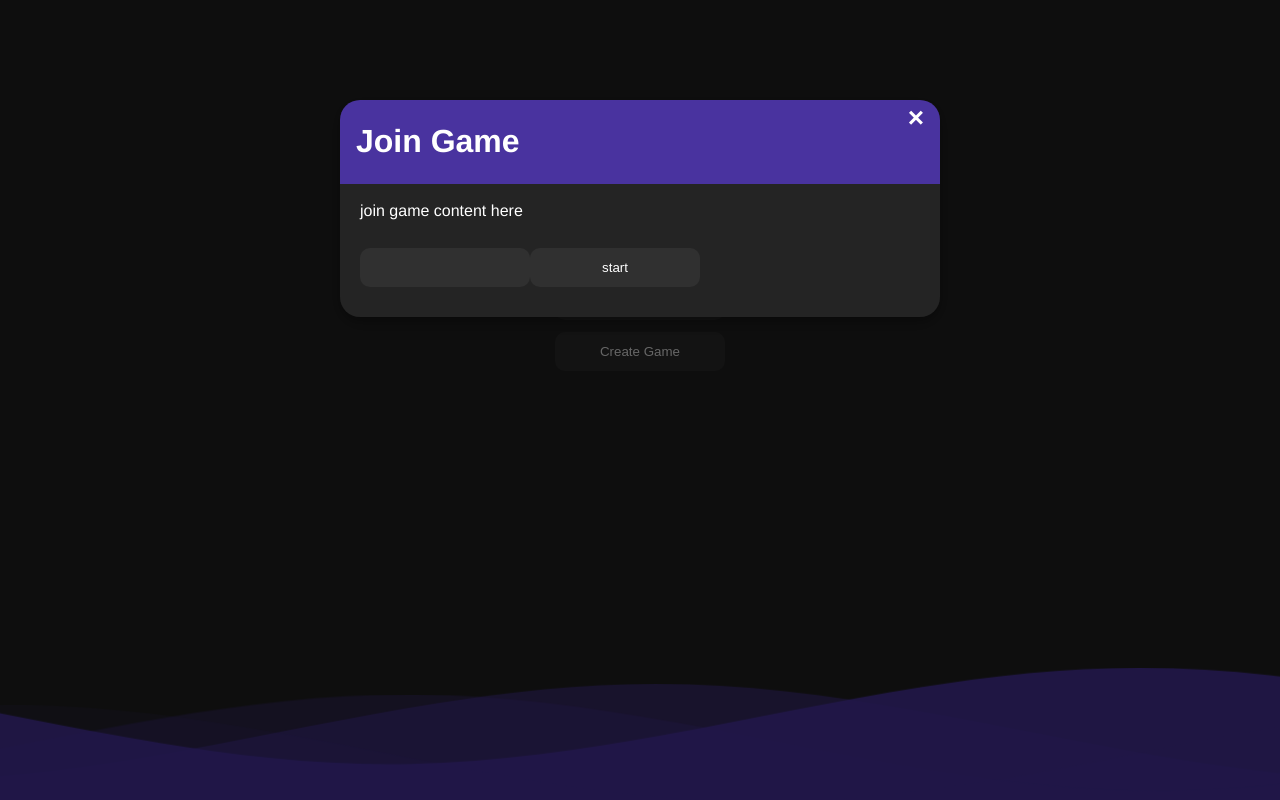
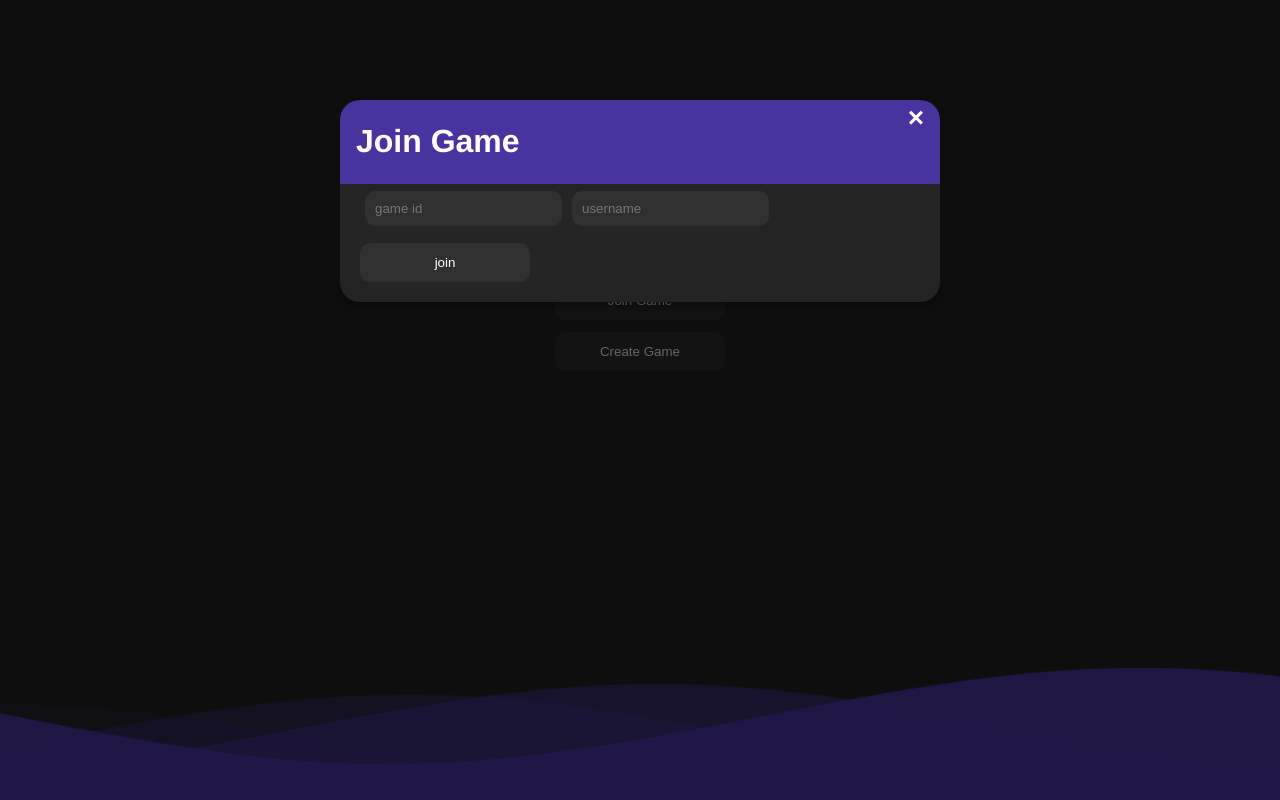
Before and after one commit to h0rzn/sink-ships, a Vue app: page / in a window 1280 px wide. Both pictures are taken after a click on the button "Join Game". Built offline with nearby package versions, Linux system fonts and the light colour scheme.

Commit message:
sourced out waves & added basic 'start-session'-window

```diff
--- a/src/components/HomeScreen.vue
+++ b/src/components/HomeScreen.vue
@@ -2,37 +2,11 @@
 <div v-if="!ingame" class="home-fullscreen">
   <div id="items">
     <h1 class="title">Battleships</h1>
-    <button class="action-button" @click="openModal">Join Game</button>
-    <button class="action-button" @click="openModal">Create Game</button>
-    <ModalWindow title="Join Game" ref="modal">
-      <p>join game content here</p>
-      <input id="gameid-input" />
-      <button class="action-button" @click="startGame">start</button>
-    </ModalWindow>
+    <button class="action-button" @click="openSessionWindow('join')">Join Game</button>
+    <button class="action-button" @click="openSessionWindow('create')">Create Game</button>
+    <StartSession ref="startSessionWin" :type="startType"/>
   </div>
-  <div class="waves-wrapper">
-    <svg
-      class="waves"
-      xmlns="http://www.w3.org/2000/svg"
-      xmlns:xlink="http://www.w3.org/1999/xlink"
-      viewBox="0 24 150 28"
-      preserveAspectRatio="none"
-      shape-rendering="auto"
-    >
-      <defs>
-        <path
-          id="gentle-wave"
-          d="M-160 44c30 0 58-18 88-18s 58 18 88 18 58-18 88-18 58 18 88 18 v44h-352z"
-        />
-      </defs>
-      <g class="parallax">
-        <use xlink:href="#gentle-wave" x="48" y="0" fill="rgba(84,58,183,0.9)" />
-        <use xlink:href="#gentle-wave" x="48" y="3" fill="rgba(84,58,183,0.5)" />
-        <use xlink:href="#gentle-wave" x="48" y="5" fill="rgba(84,58,183,0.3)" />
-        <use xlink:href="#gentle-wave" x="48" y="7" fill="rgba(84,58,183,0.1)" />
-      </g>
-    </svg>
-  </div>
+  <WavesContainer />
 </div>
 
 <div v-else id="game-wrapper" class="home-fullscreen">
@@ -45,17 +19,20 @@
 <script setup lang="ts">
 import { ref } from 'vue';
 import ShipGame from './game/ShipGame.vue';
-import ModalWindow from './base/ModalWindow.vue';
+import StartSession from './StartSession.vue';
+import WavesContainer from './base/WavesContainer.vue';
 
 const ingame = ref<boolean>(false);
-const modal = ref();
+const startSessionWin = ref();
+const startType = ref<string>("create");
 
 const startGame = () => {
   ingame.value = true;
 }
 
-const openModal = () => {
-  modal.value.open();
+const openSessionWindow = (type: string) => {
+  startType.value = type;
+  startSessionWin.value.open(type);
 }
 
 </script>
@@ -107,48 +84,4 @@ input:focus {
   background-color: rgba(84,58,183,0.9);
   color: #fff;
 }
-
-.waves-wrapper {
-  width: 100%;
-  height: 30%;
-  display: flex;
-  align-items: flex-end;
-  overflow: hidden;
-}
-
-.waves {
-  position: relative;
-  width: 100%;
-  margin-bottom: -7px; /*Fix for safari gap*/
-  min-height: 100px;
-  max-height: 150px;
-}
-/* Animation */
-.parallax > use {
-  animation: move-forever 25s cubic-bezier(0.55, 0.5, 0.45, 0.5) infinite;
-}
-.parallax > use:nth-child(1) {
-  animation-delay: -2s;
-  animation-duration: 7s;
-}
-.parallax > use:nth-child(2) {
-  animation-delay: -3s;
-  animation-duration: 10s;
-}
-.parallax > use:nth-child(3) {
-  animation-delay: -4s;
-  animation-duration: 13s;
-}
-.parallax > use:nth-child(4) {
-  animation-delay: -5s;
-  animation-duration: 20s;
-}
-@keyframes move-forever {
-  0% {
-    transform: translate3d(-90px, 0, 0);
-  }
-  100% {
-    transform: translate3d(85px, 0, 0);
-  }
-}
 </style>
--- /dev/null
+++ b/src/components/StartSession.vue
@@ -0,0 +1,54 @@
+<template>
+	<ModalWindow ref="modal" :title="getTitle()">
+
+		<div v-if="type === 'join'">
+			<input placeholder="game id" />
+			<input placeholder="username" />
+			<button class="action-button">join</button>
+		</div>
+
+		<div v-else>
+			<input placeholder="game name" />
+			<input placeholder="username" />
+			<button class="action-button">create</button>
+		</div>
+
+	</ModalWindow>
+</template>
+
+<script setup lang="ts">
+import { ref } from 'vue';
+import ModalWindow from './base/ModalWindow.vue';
+
+const props = defineProps({
+	type: { type: String, required: true }
+})
+
+const modal = ref();
+const startType = ref<string>();
+
+const open = (type: string) => {
+	startType.value = type;
+	console.log("open start session", startType.value)
+	modal.value.open();
+}
+
+
+const getTitle = (): string => {
+	return props.type.charAt(0).toUpperCase() + props.type.slice(1) + " Game";
+}
+
+defineExpose({open})
+
+</script>
+
+<style>
+input {
+	background-color: #303030;
+	border: none;
+	border-radius: 10px;
+	color: #fff;
+	padding: 10px;
+	margin: 5px;
+}
+</style>
--- a/src/components/base/ModalWindow.vue
+++ b/src/components/base/ModalWindow.vue
@@ -3,7 +3,7 @@
 		<div class="modal-content">
 			<div class="modal-header">
 				<span class="close" @click="close">&times;</span>
-				<h1>{{ title }}</h1>
+        <h1>{{ title }}</h1>
 			</div>
 			<div class="modal-body">
 				<slot />
@@ -126,5 +126,7 @@ defineExpose({
 	background-color: #242424;
 	color: #fff;
   padding-bottom: 20px;
+  display: flex;
+  flex-direction: column;
 }
 </style>
--- /dev/null
+++ b/src/components/base/WavesContainer.vue
@@ -0,0 +1,73 @@
+<template>
+	<div class="waves-wrapper">
+		<svg class="waves" xmlns="http://www.w3.org/2000/svg" xmlns:xlink="http://www.w3.org/1999/xlink"
+			viewBox="0 24 150 28" preserveAspectRatio="none" shape-rendering="auto">
+			<defs>
+				<path id="gentle-wave" d="M-160 44c30 0 58-18 88-18s 58 18 88 18 58-18 88-18 58 18 88 18 v44h-352z" />
+			</defs>
+			<g class="parallax">
+				<use xlink:href="#gentle-wave" x="48" y="0" fill="rgba(84,58,183,0.9)" />
+				<use xlink:href="#gentle-wave" x="48" y="3" fill="rgba(84,58,183,0.5)" />
+				<use xlink:href="#gentle-wave" x="48" y="5" fill="rgba(84,58,183,0.3)" />
+				<use xlink:href="#gentle-wave" x="48" y="7" fill="rgba(84,58,183,0.1)" />
+			</g>
+		</svg>
+	</div>
+</template>
+
+<script setup lang="ts">
+</script>
+
+<style>
+.waves-wrapper {
+	width: 100%;
+	height: 30%;
+	display: flex;
+	align-items: flex-end;
+	overflow: hidden;
+}
+
+.waves {
+	position: relative;
+	width: 100%;
+	margin-bottom: -7px;
+	/*Fix for safari gap*/
+	min-height: 100px;
+	max-height: 150px;
+}
+
+/* Animation */
+.parallax>use {
+	animation: move-forever 25s cubic-bezier(0.55, 0.5, 0.45, 0.5) infinite;
+}
+
+.parallax>use:nth-child(1) {
+	animation-delay: -2s;
+	animation-duration: 7s;
+}
+
+.parallax>use:nth-child(2) {
+	animation-delay: -3s;
+	animation-duration: 10s;
+}
+
+.parallax>use:nth-child(3) {
+	animation-delay: -4s;
+	animation-duration: 13s;
+}
+
+.parallax>use:nth-child(4) {
+	animation-delay: -5s;
+	animation-duration: 20s;
+}
+
+@keyframes move-forever {
+	0% {
+		transform: translate3d(-90px, 0, 0);
+	}
+
+	100% {
+		transform: translate3d(85px, 0, 0);
+	}
+}
+</style>
```
